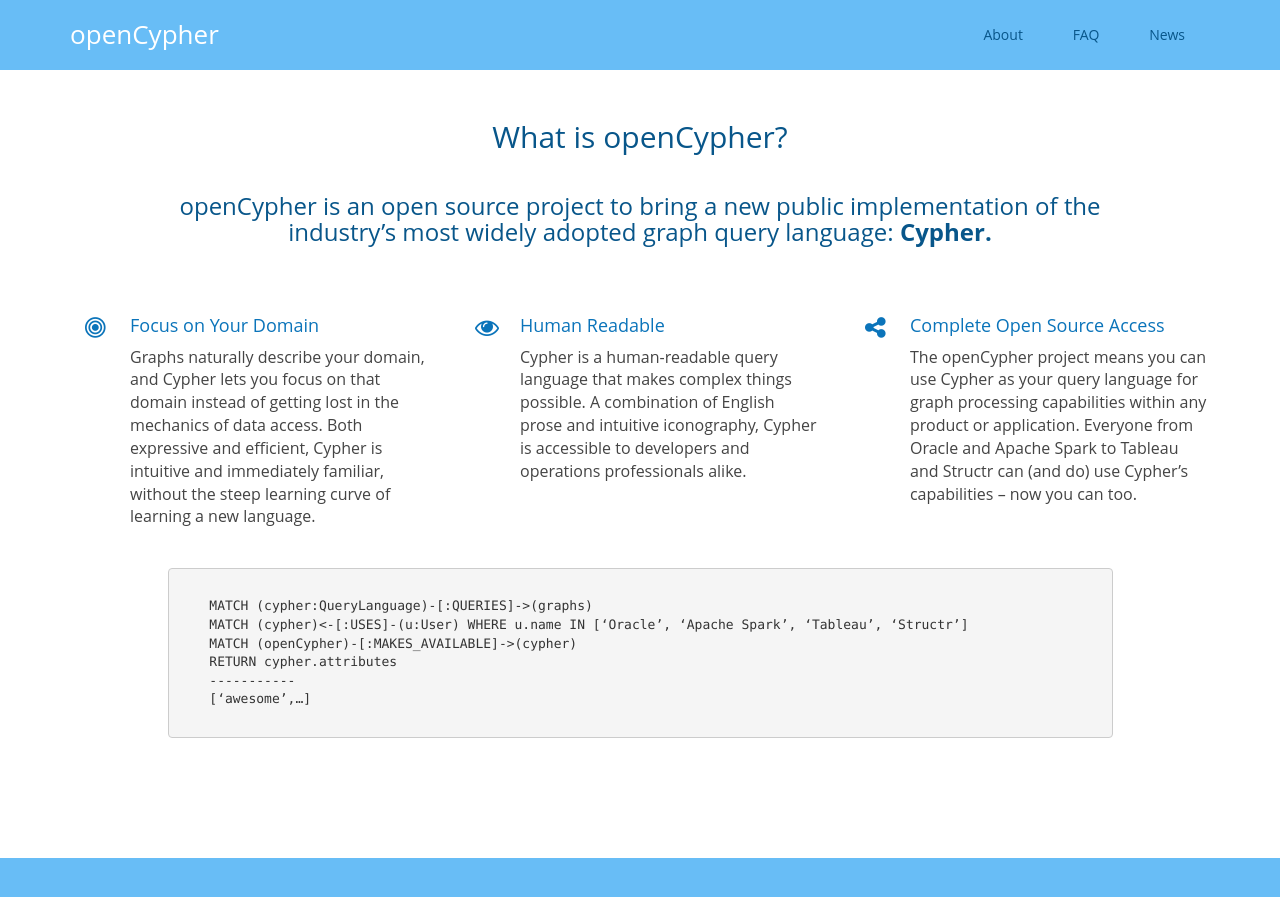
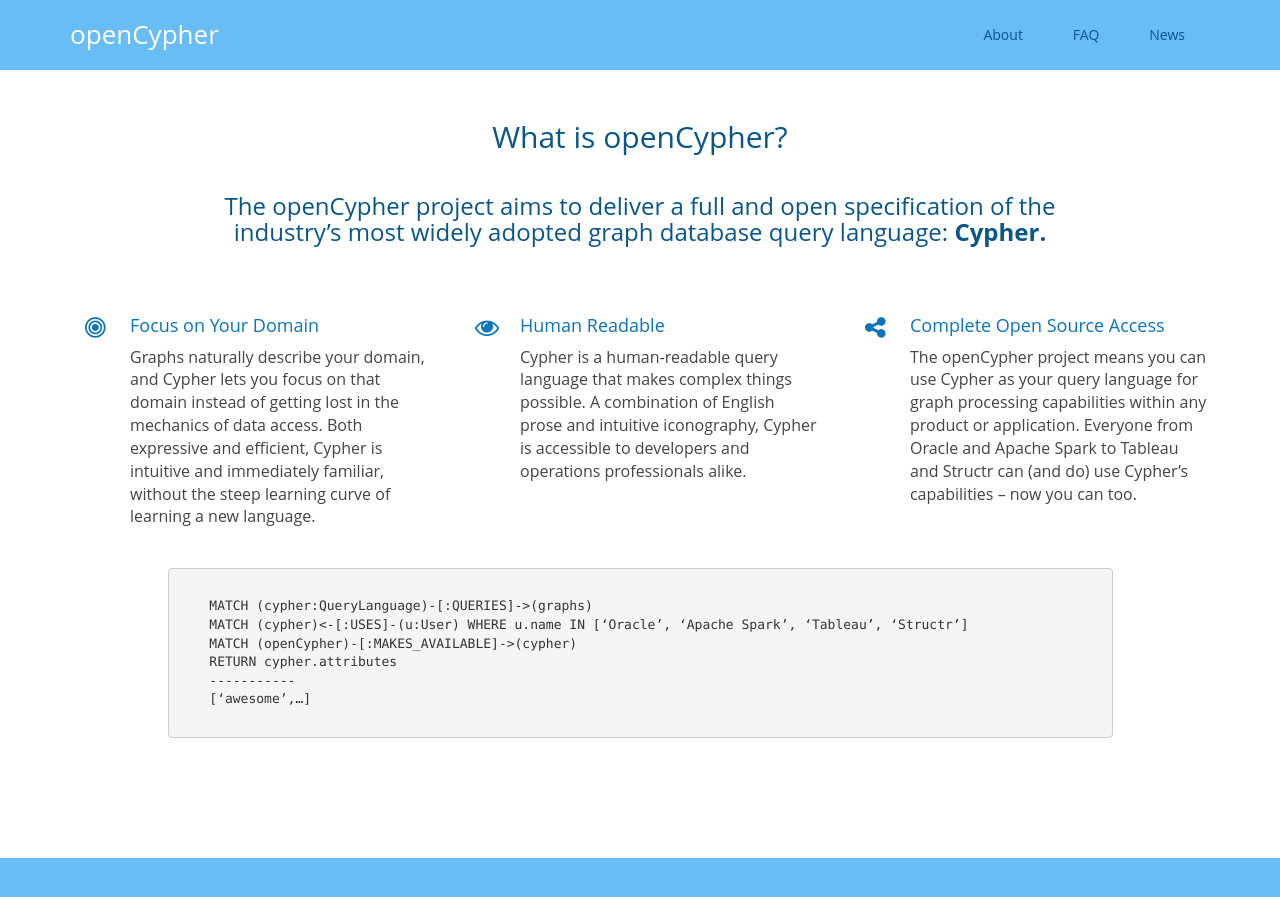
Before and after one commit to opencypher/website, a Jekyll site: the page built from index.html, in a window 1280 px wide and 900 px high. Shown: the top 897 px of the window. Built offline with Jekyll 4.4.1, drawn with Linux system fonts in a browser that asks for light colours.

Commit message:
Change banner text to more narrow statement
- Remove trailing whitespace
- Fix indentation

```diff
--- a/_includes/about.html
+++ b/_includes/about.html
@@ -4,7 +4,8 @@
         <div class="row">
             <div class="item col-md-10 col-sm-10 col-xs-12 col-md-offset-1">
                 <h2 class="title text-center">What is openCypher?</h2>
-                        <h3 class="title text-center">openCypher is an open source project to bring a new public implementation of the industry’s most widely adopted graph query language: <strong>Cypher.</strong></h3>
+                <h3 class="title text-center">The openCypher project aims to deliver a full and open specification of
+                    the industry’s most widely adopted graph database query language: <strong>Cypher.</strong></h3>
             </div>
         </div>
 
@@ -16,7 +17,9 @@
                 </div>
                 <div class="content">
                     <h3 class="sub-title">Focus on Your Domain</h3>
-                        <p>Graphs naturally describe your domain, and Cypher lets you focus on that domain instead of getting lost in the mechanics of data access. Both expressive and efficient, Cypher is intuitive and immediately familiar, without the steep learning curve of learning a new language.</p>
+                    <p>Graphs naturally describe your domain, and Cypher lets you focus on that domain instead of
+                        getting lost in the mechanics of data access. Both expressive and efficient, Cypher is intuitive
+                        and immediately familiar, without the steep learning curve of learning a new language.</p>
                 </div><!--//content-->
             </div><!--//item-->
             <div class="item col-md-4 col-sm-6 col-xs-12">
@@ -25,7 +28,9 @@
                 </div>
                 <div class="content">
                     <h3 class="sub-title">Human Readable</h3>
-                        <p>Cypher is a human-readable query language that makes complex things possible. A combination of English prose and intuitive iconography, Cypher is accessible to developers and operations professionals alike.</p>
+                    <p>Cypher is a human-readable query language that makes complex things possible. A combination of
+                        English prose and intuitive iconography, Cypher is accessible to developers and operations
+                        professionals alike.</p>
                 </div><!--//content-->
             </div><!--//item-->
             <div class="item col-md-4 col-sm-6 col-xs-12">
@@ -34,7 +39,9 @@
                 </div>
                 <div class="content">
                     <h3 class="sub-title">Complete Open Source Access</h3>
-                        <p>The openCypher project means you can use Cypher as your query language for graph processing capabilities within any product or application. Everyone from Oracle and Apache Spark to Tableau and Structr can (and do) use Cypher’s capabilities – now you can too.</p>
+                    <p>The openCypher project means you can use Cypher as your query language for graph processing
+                        capabilities within any product or application. Everyone from Oracle and Apache Spark to Tableau
+                        and Structr can (and do) use Cypher’s capabilities – now you can too.</p>
                 </div><!--//content-->
             </div><!--//item-->
         </div><!--//row-->
@@ -51,6 +58,7 @@
     [‘awesome’,…]
                         </pre>
                 </div><!--//cypher-->
+            </div><!--item-->
         </div><!--//row-->
     </div><!--//container-->
 </section><!--//about-->
```
Lines whose indentation alone changed are shown as unchanged.
